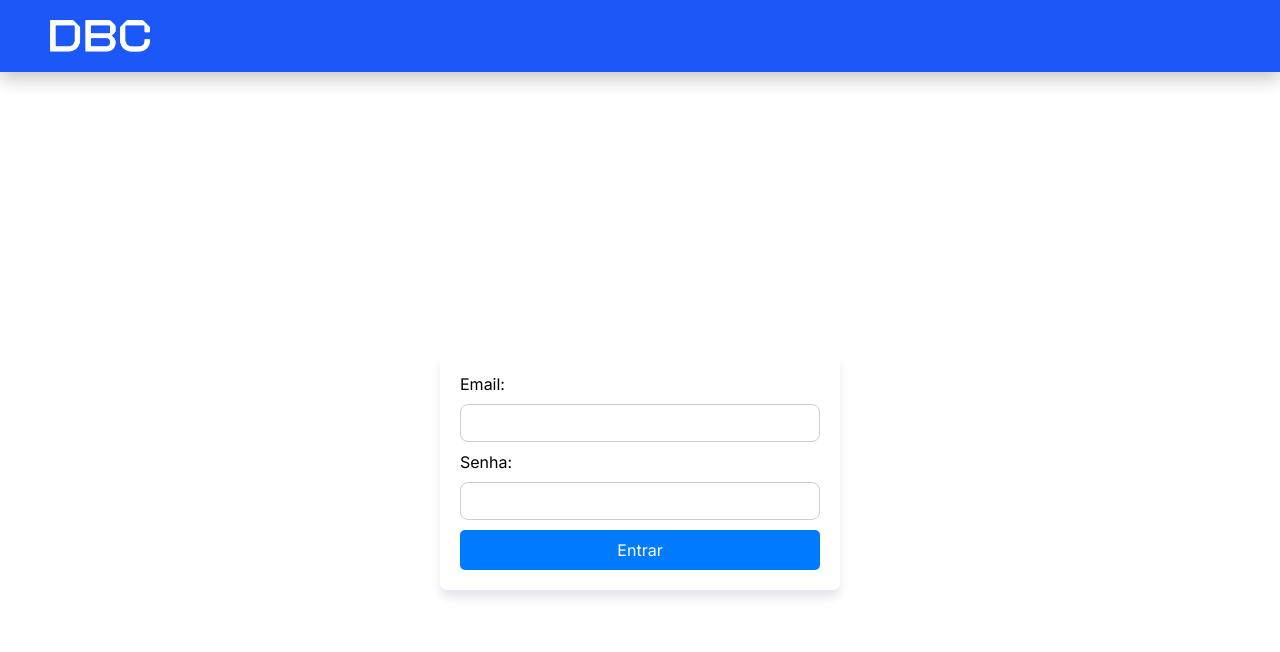
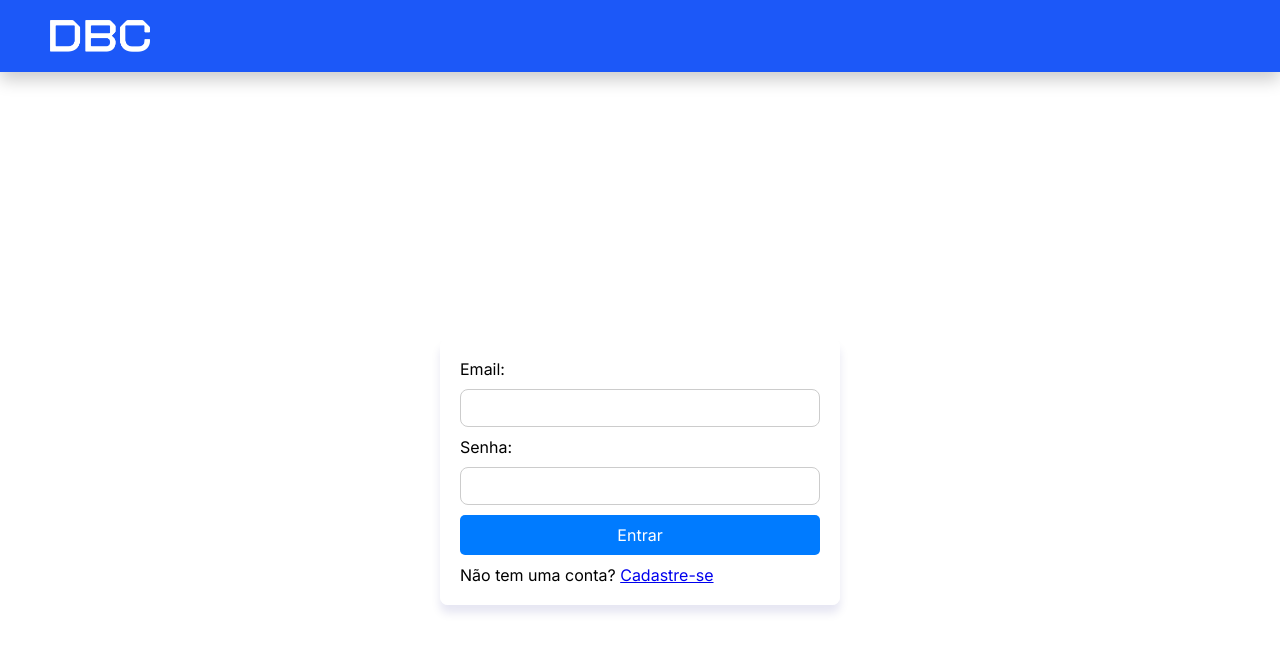
Before and after one commit to EduardaMSouza/painel-administrativo, a React (Create React App) app: page / in a window 1280 px wide. Shown: the top 652 px of the page. Built offline with nearby package versions, Linux system fonts and the light colour scheme.

Commit message:
Adding a link to the register page

```diff
--- a/public/index.html
+++ b/public/index.html
@@ -23,7 +23,7 @@
       work correctly both with client-side routing and a non-root public URL.
       Learn how to configure a non-root public URL by running `npm run build`.
     -->
-    <title>React App</title>
+    <title>Painel adm</title>
   </head>
   <body>
     <noscript>You need to enable JavaScript to run this app.</noscript>
--- a/src/components/login/Login.module.scss
+++ b/src/components/login/Login.module.scss
@@ -7,6 +7,7 @@
     height: 100vh;
     margin: 0 auto;
     padding: 20px;
+
 
     p {
       color: black;
--- a/src/components/login/Login.tsx
+++ b/src/components/login/Login.tsx
@@ -1,7 +1,7 @@
-// import React from "react";
-import { useNavigate } from "react-router-dom";
+import React from "react";
+import { useNavigate, Link } from "react-router-dom";
 import { useForm } from "react-hook-form";
-import Styles from "./Login.module.scss"
+import Styles from "./Login.module.scss";
 
 interface FormData {
   email: string;
@@ -15,18 +15,18 @@ export default function Login() {
     formState: { errors, isSubmitting },
   } = useForm<FormData>();
 
+  const navigate = useNavigate();
 
-  const navigate = useNavigate();
   async function authenticate(formData: FormData) {
     try {
       const response = await fetch(`${process.env.REACT_APP_HOST}/auth/login`, {
         method: "POST",
         headers: {
-          "Content-Type": "Application/json",
+          "Content-Type": "application/json",
         },
         body: JSON.stringify(formData),
       });
-      console.log(response)
+      console.log(response);
       const data = await response.json();
 
       if (!response.ok) {
@@ -81,9 +81,12 @@ export default function Login() {
           <button type="submit" disabled={isSubmitting}>
             {isSubmitting ? "Carregando..." : "Entrar"}
           </button>
+          <div className={Styles.register_link}>
+          <p>Não tem uma conta? <Link to="/cadastro">Cadastre-se</Link></p>
+        </div>
         </form>
+
       </div>
     </>
-
   );
 }
```
Lines whose indentation alone changed are shown as unchanged.
